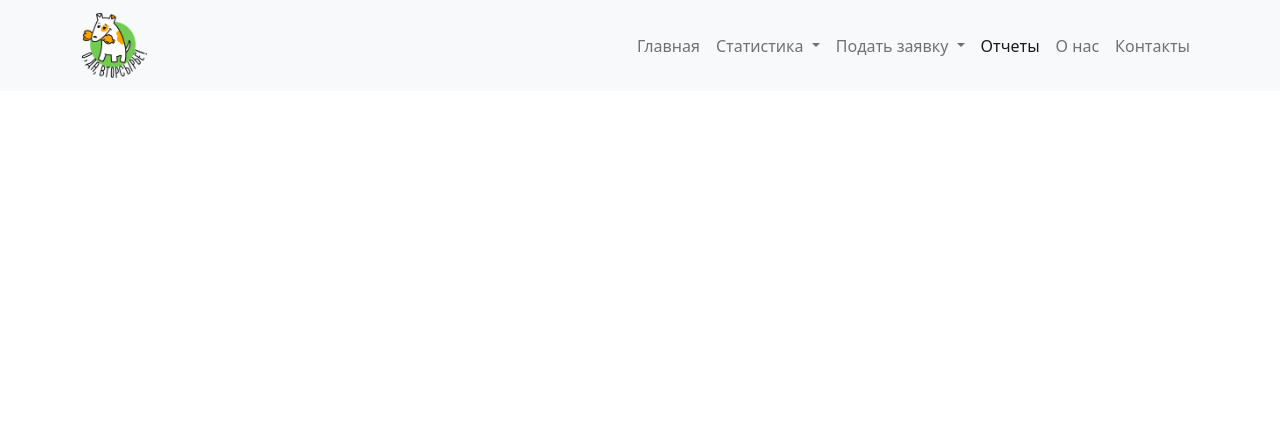
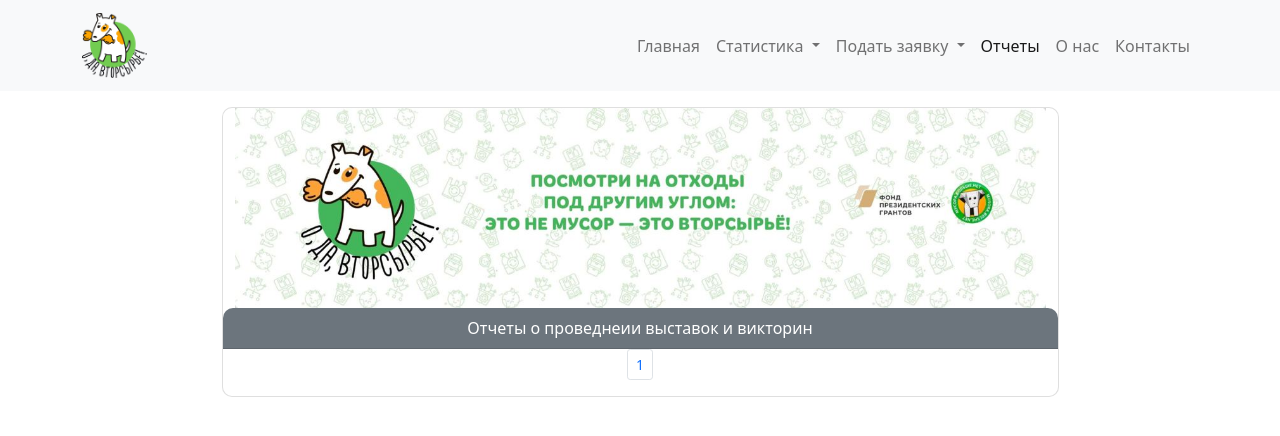
Before and after one commit to StGrail/goodhack, a Django app: page /reports in a window 1280 px wide. Shown: the top 436 px of the page. Run offline with Django 3.2, Linux system fonts and the light colour scheme; tables that the repository leaves empty hold one stand-in row (values such as "Sample post"); style sheets or scripts are compiled from the project's sources; some libraries are stand-ins or nearby versions.

Commit message:
Add reports blocks * add pagination for reports * add report_detail view

```diff
--- a/reports/templates/reports/report.html
+++ b/reports/templates/reports/report.html
@@ -8,11 +8,10 @@
     <div class="col-md-8 card mb-4  mt-3 left  top">
       <div class="card-body">
         {{ object.title }}
-        <p class=" text-muted">{{ report.id }} | {{ post.created_on }}</p>
+        <p class=" text-muted">{{ object.created_on | date }}</p>
         <p class="card-text ">{{ object.content | safe }}</p>
       </div>
     </div>
-    {% block sidebar %} {% include 'sidebar.html' %} {% endblock sidebar %}
   </div>
 </div>
 
--- a/reports/templates/reports/reports.html
+++ b/reports/templates/reports/reports.html
@@ -2,16 +2,54 @@
 {% extends 'web/base.html' %}
 {% load crispy_forms_tags %}
 {% block content %}
+{% load static %}
 
-{% for report in object_list %}
-<div class="card my-3" style="width: 18rem;">
-  <img src="..." class="card-img-top" alt="...">
-  <div class="card-body">
-    <h5 class="card-title">{{ report.title }}</h5>
-    <p class="card-text">{{ report.content }}</p>
-    <a href="#" class="btn btn-primary">Go somewhere</a>
-  </div>
+<div class="row justify-content-center mt-3">
+    <div class="card col-lg-9 bg-white mb-3" style="border-radius: 10px; background-size: 100%;">
+        <img src="{% static 'img/main_logo.png'  %}" alt="image" style="background-size: cover;">
+        <div class="row justify-content-center">
+            <div class="card-header bg-secondary text-center text-white" style="border-radius: 10px 10px 0px 0px;">
+                Отчеты о проведнеии выставок и викторин
+            </div>
+            {% for report in object_list %}
+            <div class="card col-lg-10 my-3">
+                <div class="card-body">
+                    <h5 class="card-title">{{ report.title }}</h5>
+                    <img src="..." class="card-img-top" alt="...">
+                    <p class="card-text">{{ report.content|linebreaks }}</p>
+                    <a href="/reports/{{ report.id }}" class="btn btn-outline-secondary btn-sm">Прочитать
+                        полностью</a>
+                    <p class="card-text"><small class="text-muted">{{ report.created_on|date }}</small></p>
+                </div>
+            </div>
+            {% endfor %}
+        </div>
+
+        <!--Pagination buttons-->
+        <nav aria-label="Page navigation">
+            <ul class="pagination pagination-sm justify-content-center">
+                {% if page_obj.has_previous %}
+                <li class="page-item"><a class="page-link" href="?page=1">&laquo;</a></li>
+                <li class="page-item"><a class="page-link" href="?page={{ page_obj.previous_page_number }}">Назад</a>
+                </li>
+                {% endif %}
+
+                {% for num in page_obj.paginator.page_range %}
+                {% if page_obj.number == num %}
+                <li class="page-item"><a class="page-link" href="?page={{ num }}">{{ num }}</a></li>
+                {% elif num > page_obj.number|add:'-3' and num < page_obj.number|add:'3' %}
+                <li class="page-item"><a class="page-link" href="?page={{ num }}">{{ num }}</a></li>
+                {% endif %}
+                {% endfor %}
+
+                {% if page_obj.has_next %}
+                <li class="page-item"><a class="page-link" href="?page={{ page_obj.next_page_number }}">Вперед</a></li>
+                <li class="page-item"><a class="page-link" href="?page={{ page_obj.paginator.num_pages }}">&raquo;</a>
+                </li>
+                {% endif %}
+            </ul>
+        </nav>
+    </div>
 </div>
-{% endfor %}<br>
 
 {% endblock content %}
--- a/reports/urls.py
+++ b/reports/urls.py
@@ -4,5 +4,5 @@
 
 urlpatterns = [
     path('reports', ReportsList.as_view(), name='reports'),
-    path('reports/<int:id>/', ReportDetail.as_view(), name='report'),
+    path('reports/<int:id>', ReportDetail.as_view(), name='report'),
 ]
--- a/reports/views.py
+++ b/reports/views.py
@@ -4,10 +4,14 @@
 
 
 class ReportsList(ListView):
-    queryset = Report.objects.filter(status="Опубликовано").order_by('-created_on')
-    template_name = "reports/reports.html"
+    queryset = Report.objects.filter(status='Опубликовано')
+    template_name = 'reports/reports.html'
+    paginate_by = 5
 
 
 class ReportDetail(DetailView):
     model = Report
-    template_name = 'post_detail.html'
+    template_name = 'reports/report.html'
+
+    def get_object(self, queryset=None):
+        return Report.objects.get(id=self.kwargs.get("id"))
--- a/web/templates/web/base.html
+++ b/web/templates/web/base.html
@@ -71,7 +71,7 @@
 
 <!-- Main Content-->
 <main role="main" class="container">
-    <div class="row  justify-content-center">
+    <div class="row justify-content-center">
         <div class="col-lg-9 bg-white" style="border-radius: 10px; background-size: 100%;">
             {% if messages %}
             {% for message in messages %}
```
